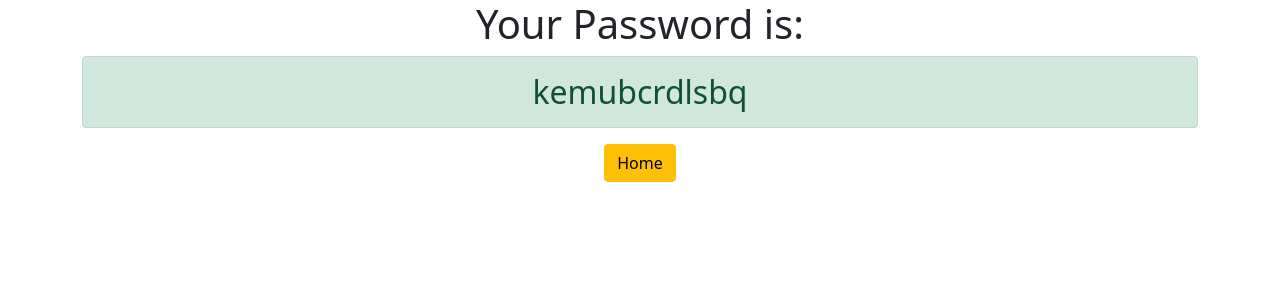
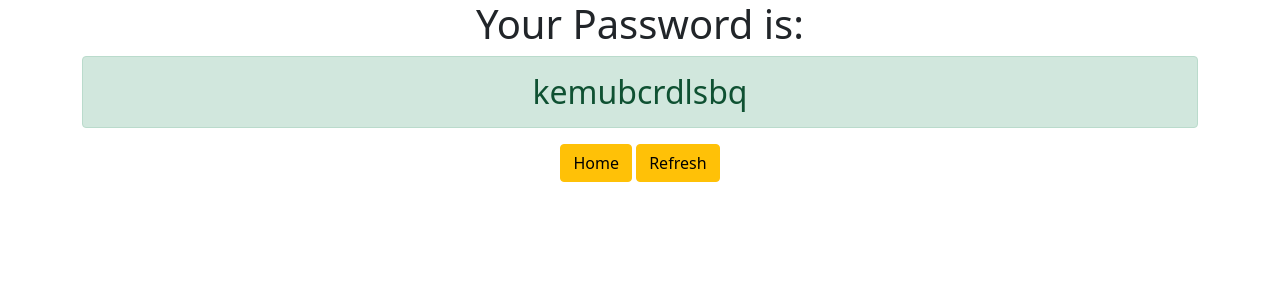
Before and after one commit to gerardnaughton7/password_generator, a Django app: page /password/ in a window 1280 px wide. Shown: the top 300 px of the page. Run offline with Django 3.2, Linux system fonts and the light colour scheme.

Commit message:
Added refresh button to password page. As requested from user on github page

```diff
--- a/generator/templates/generator/password.html
+++ b/generator/templates/generator/password.html
@@ -6,4 +6,6 @@
     <h1>Your Password is:</h1>
     <h2 class="alert alert-success">{{password}}</h2>
     <a href="{% url 'home' %}" class="btn btn-warning"> Home</a>
+    <a href= "{{refresh}}" class="btn btn-warning"> Refresh</a>
+
 </div>
--- a/generator/views.py
+++ b/generator/views.py
@@ -31,5 +31,8 @@ def password(request):
 
     return render(request, 'generator/password.html', {'password':thepassword})
 
+def refresh(request):
+    return render(request.GET.get('url'))
+
 def about(request):
     return render(request, 'generator/about.html')
```
